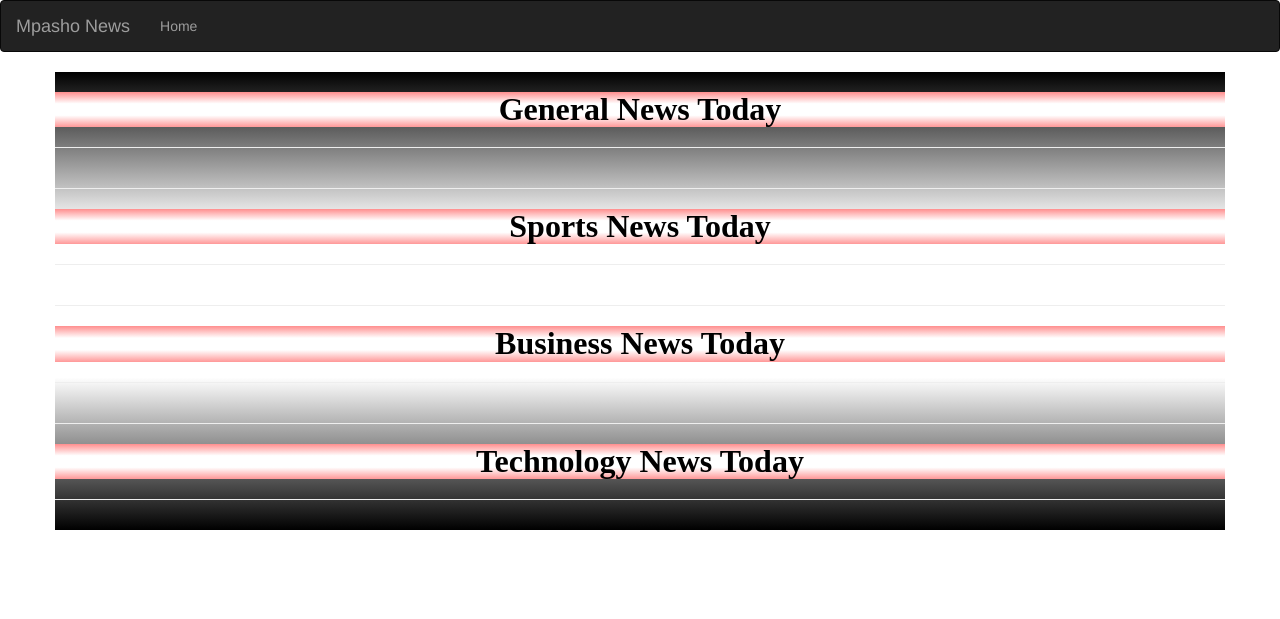
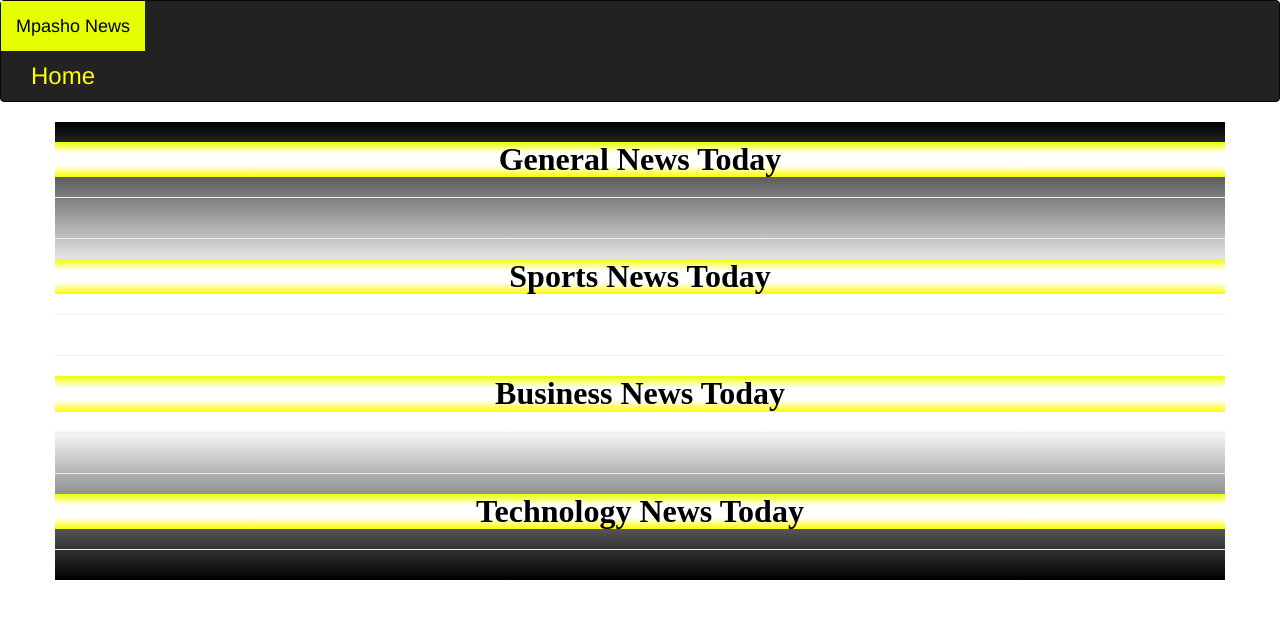
Before and after one commit to tailorv/MpashoNews, a Flask app: template app/templates/index.html in a window 1280 px wide. Shown: the top 619 px of the page. Run offline with Flask 2, Linux system fonts and the light colour scheme; the template is opened without the code that fills it, so the values that code supplies are empty; some libraries are stand-ins or nearby versions.

Commit message:
update navbar

```diff
--- a/app/static/css/index.css
+++ b/app/static/css/index.css
@@ -7,7 +7,7 @@
 }
 
 .news-header{
-    background:linear-gradient(#ff8e8e,#ffffff,#ffffff,#ff9898);
+    background:linear-gradient(#eeff00,#ffffff,#ffffff,#fffb00);
     font-weight: bolder;
     font-size: xx-large;
 }
--- a/app/templates/navbar.html
+++ b/app/templates/navbar.html
@@ -1,19 +1,18 @@
 
 <div class="navbar navbar-inverse" role="navigation">
     <div class="container-fluid">
-        <div class="navbar-header"  style="color: rgb(255, 0, 0)">
+        <!-- <div class="navbar-header"  style="color: rgb(255, 0, 0)"> -->
             <button type="button" class="navbar-toggle" data-toggle="collapse" data-target=".navbar-collapse">
-              <span class="sr-only">Toggle navigation</span>
-              <span class="icon-bar"></span>
-              <span class="icon-bar"></span>
-              <span class="icon-bar"></span>
+              <!-- <span class="sr-only">Toggle navigation</span> -->
+              <!-- <span class="icon-bar"></span> -->
+              <!-- <span class="icon-bar"></span> -->
+              <!-- <span class="icon-bar"></span> -->
             </button>
-            <a class="navbar-brand" href="/"> Mpasho News</a>
+            <a class="navbar-brand" href="/" style="background-color: rgb(229, 255, 0); color: black;"> Mpasho News</a>
         </div>
         <div class="navbar-collapse collapse">
             <ul class="nav navbar-nav">
-                <li><a href="/">Home</a></li>
+                <li><a href="/" style="color: yellow; font-size: x-large;">Home</a></li>
         </div>
 
-    </div>
 </div>
```
